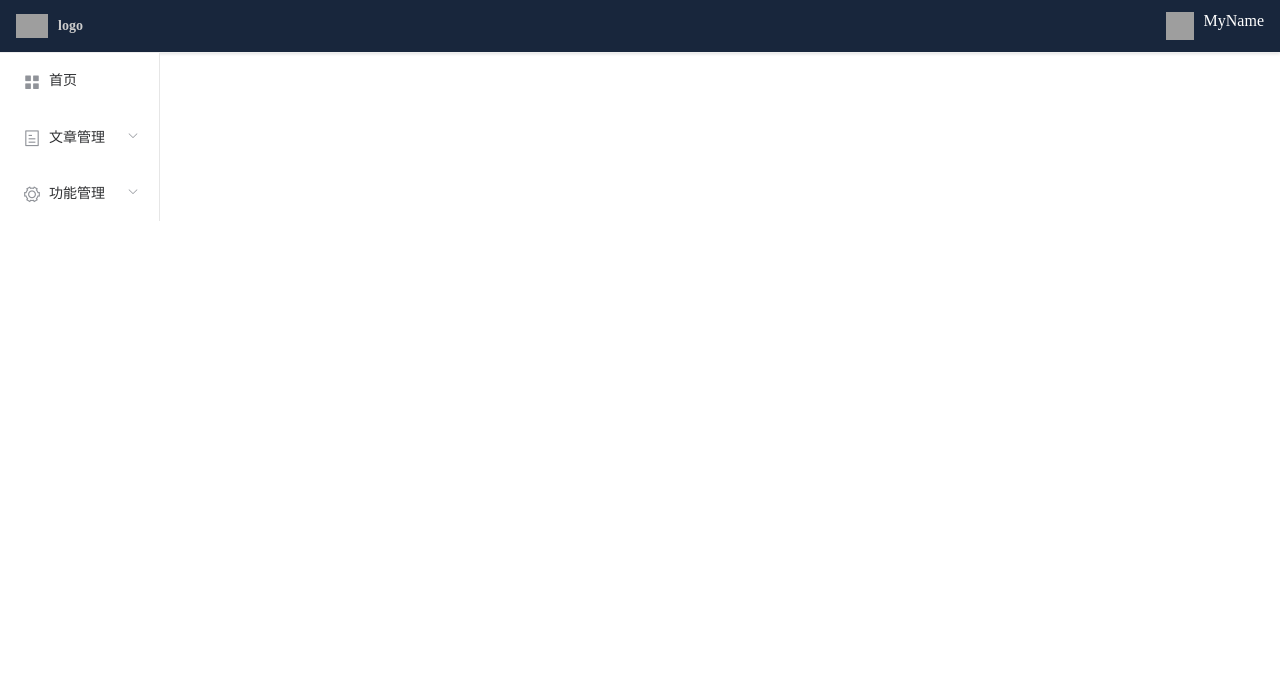
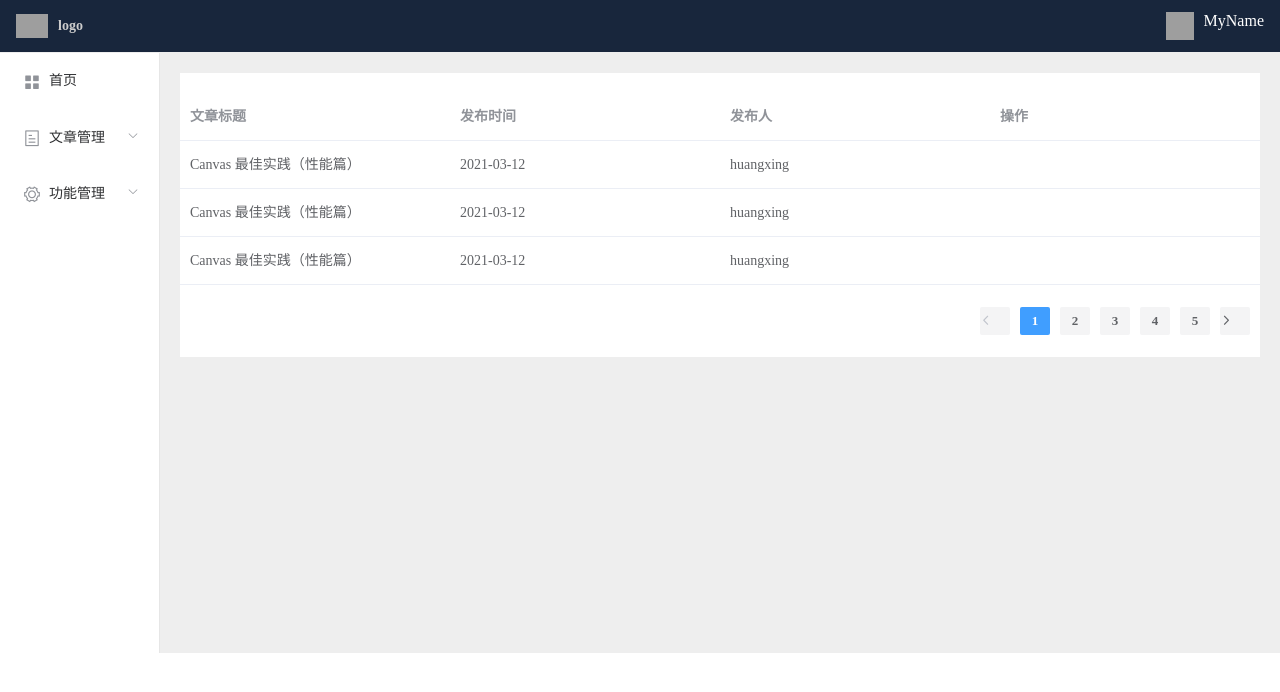
Before and after one commit to lebornjose/blog-admin, a Vue app: page / in a window 1280 px wide. Shown: the top 692 px of the page. Built offline with nearby package versions, Linux system fonts and the light colour scheme; grey boxes are pictures that could not be loaded.

Commit message:
写了个表格，接下来就是路由了

```diff
--- a/src/App.vue
+++ b/src/App.vue
@@ -1,7 +1,15 @@
 <template>
   <div class="container">
     <top></top>
-    <left-bar></left-bar>
+
+    <el-row class="left-bar">
+      <el-col :span="3">
+        <left-bar></left-bar>
+      </el-col>
+      <el-col :span="21" class="right-content">
+        <article-container></article-container>
+      </el-col>
+    </el-row>
   </div>
 </template>
 
@@ -9,17 +17,19 @@
 import { defineComponent } from 'vue'
 import top from './components/mods/header.vue';
 import leftBar from './components/mods/left-bar.vue';
+import articleContainer from './components/article.vue';
 
 export default defineComponent({
   name: 'App',
   data() {
-      return {
-          visible: false
-      }
+    return {
+      visible: false
+    }
   },
   components: {
     leftBar,
     top,
+    articleContainer,
   }
 })
 </script>
@@ -32,4 +42,8 @@ export default defineComponent({
 ul li, ol li{
   list-style: none;
 }
+.right-content{
+  padding: 20px;
+  background: #eee;
+}
 </style>
--- /dev/null
+++ b/src/components/article.vue
@@ -0,0 +1,63 @@
+<template>
+  <div class="article-list">
+    <el-table
+        :data="articleList"
+        style="width: 100%">
+      <el-table-column
+          prop="title"
+          label="文章标题"
+      >
+      </el-table-column>
+      <el-table-column
+       prop="date"
+       label="发布时间"
+       ></el-table-column>
+      <el-table-column
+       prop="author"
+       label="发布人"
+       ></el-table-column>
+      <el-table-column
+          label="操作"
+          ></el-table-column>
+    </el-table>
+    <el-pagination
+        background
+        layout="prev, pager, next"
+        :total="50">
+    </el-pagination>
+  </div>
+</template>
+
+<script>
+  export default {
+    name: "article",
+    data() {
+      return {
+        articleList: [{
+          title: 'Canvas 最佳实践（性能篇）',
+          date: '2021-03-12',
+          author: 'huangxing'
+        },{
+          title: 'Canvas 最佳实践（性能篇）',
+          date: '2021-03-12',
+          author: 'huangxing'
+        },{
+          title: 'Canvas 最佳实践（性能篇）',
+          date: '2021-03-12',
+          author: 'huangxing'
+        }]
+      }
+    }
+  }
+</script>
+
+<style lang="scss" type="text/scss" scoped>
+.article-list{
+  padding: 20px 0;
+  background: #fff;
+  .el-pagination{
+    text-align: right;
+    margin-top: 20px;
+  }
+}
+</style>
--- a/src/components/mods/left-bar.vue
+++ b/src/components/mods/left-bar.vue
@@ -1,7 +1,5 @@
 <template>
-<el-row>
-  <el-col :span="3">
-    <el-menu>
+  <el-menu class="left-bar">
     <el-menu-item index="1">
       <i class="el-icon-menu"></i>
       <template #title>首页</template>
@@ -28,8 +26,6 @@
       </el-menu-item-group>
     </el-submenu>
   </el-menu>
-  </el-col>
-</el-row>
 </template>
 
 <script>
@@ -38,6 +34,9 @@
   }
 </script>
 
-<style scoped>
-
+<style lang="scss" type="text/scss">
+  .left-bar{
+    height: 600px;
+    min-height: 600px;
+  }
 </style>
```
Also changed, not shown: src/components/HelloWorld.vue (deleted, +0 -65 lines). Lines whose indentation alone changed are shown as unchanged.
